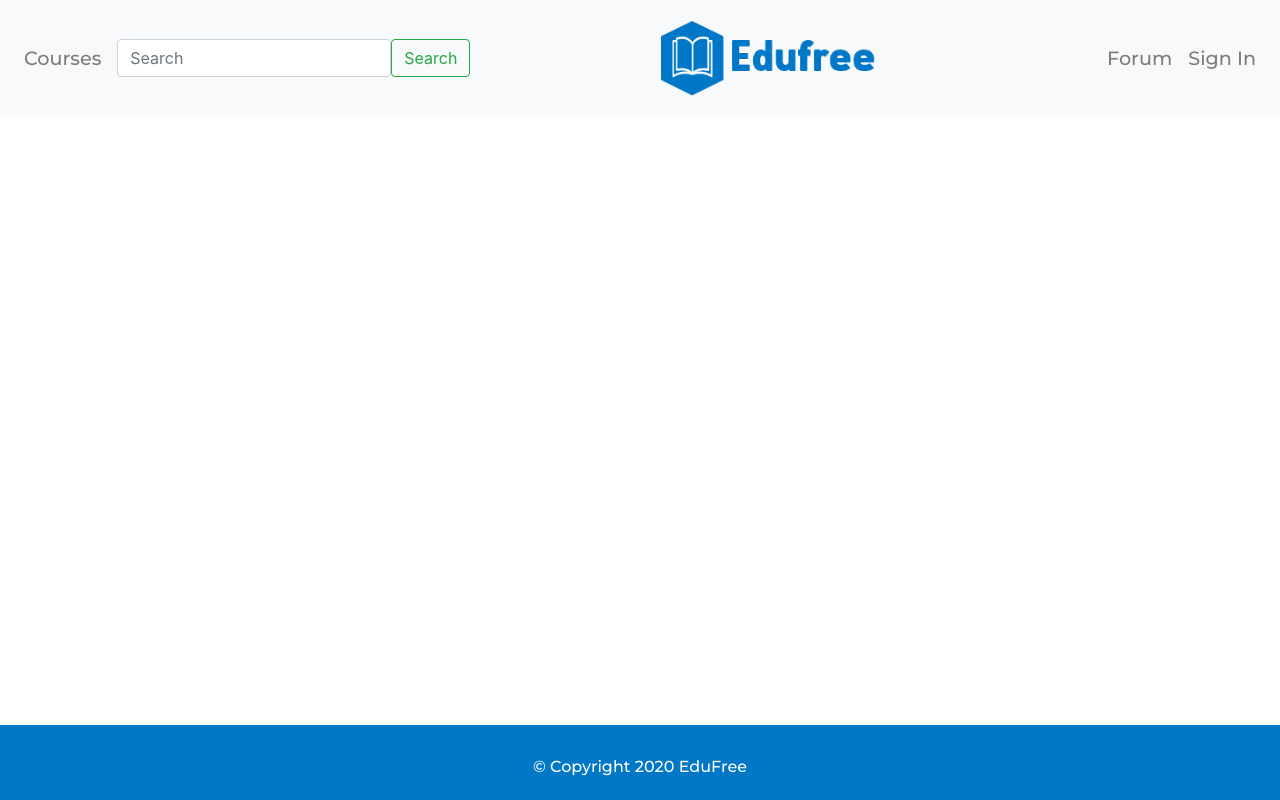
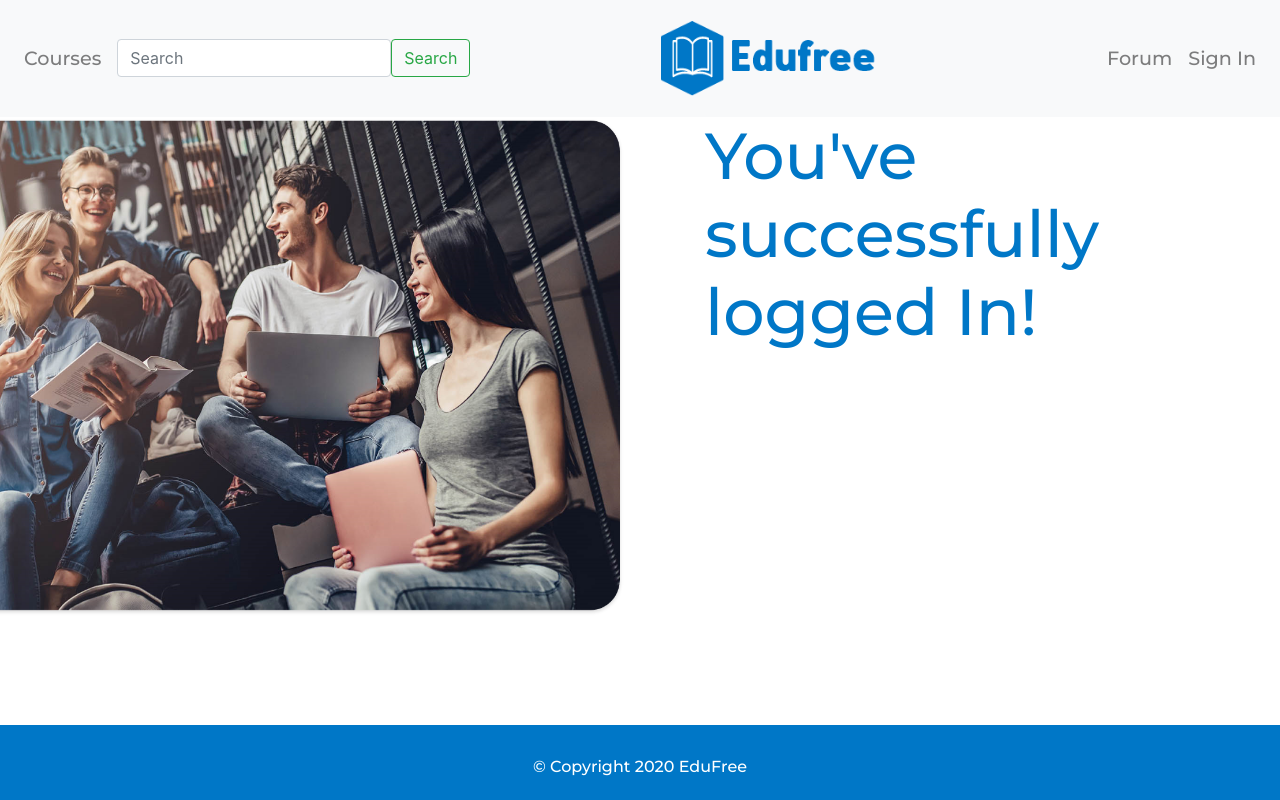
Before and after one commit to AshiHaque/Level-2-Group-project--Edufree, a React (Create React App) app in the folder Frontend/: page /TestLoggedIn in a window 1280 px wide. Built offline with nearby package versions, Linux system fonts and the light colour scheme.

Commit message:
Created the Logged In user page(Testing the redirection of a page)

```diff
--- a/Frontend/src/App.js
+++ b/Frontend/src/App.js
@@ -7,6 +7,7 @@ import Registration from"./Pages/Registration";
 import Login from "./Pages/Login";
 import Header from "./components/Header";
 import Footer from "./components/Footer";
+import TestLoggedIn from "./Pages/TestLoggedIn"
 import {BrowserRouter as Router,Route,Switch} from "react-router-dom";
 
 function App() {
@@ -21,6 +22,7 @@ function App() {
             <Route path="/Login" component={Login} />
             <Route path="/ContentJava" component={ContentJava} />
             <Route path="/ContentCSS" component={ContentCSS} />
+            <Route path="/TestLoggedIn" component={TestLoggedIn} />
           </Switch>
 
         <Footer/>
--- a/Frontend/src/Pages/Login.js
+++ b/Frontend/src/Pages/Login.js
@@ -1,13 +1,12 @@
 import React from 'react';
-import {Link} from "react-router-dom";
-import axios from "axios";
-import Home from "./Home";
+import {Link,Redirect} from "react-router-dom";
 
 
 
 class Login extends React.Component{
 
   state={
+      redirect: null,
       username: '',
       password: ''
 
@@ -43,15 +42,17 @@ class Login extends React.Component{
       'Content-Type': 'application/json'
       }
   }).then(res => {
-     console.log("HI");
+    this.setState({ redirect: "/TestLoggedIn" });
+     console.log("User Logged In");
   })
   .catch(error => console.error('Error:', error));
-    //state.reset();
 }
 
 
-
   render(){
+    if (this.state.redirect) {
+      return <Redirect to={this.state.redirect} />
+    }
     return(
     <div>
       <div className="row">
--- /dev/null
+++ b/Frontend/src/Pages/TestLoggedIn.js
@@ -0,0 +1,24 @@
+import React from 'react';
+import students from '../images/STUDENT-IMM.png';
+
+
+class TestLoggedIn extends React.Component{
+
+
+  render(){
+      return(
+        <div>
+        <div class="row">
+          <div class="col-6">
+            <img src={students} width="900" height="500" alt="student picture"></img>
+          </div>
+          <div class="col-6">
+            <h1 class="title" id="slogan"> You've successfully logged In!</h1>
+          </div>
+        </div>
+      </div>
+    )
+  }
+}
+
+export default TestLoggedIn
```
